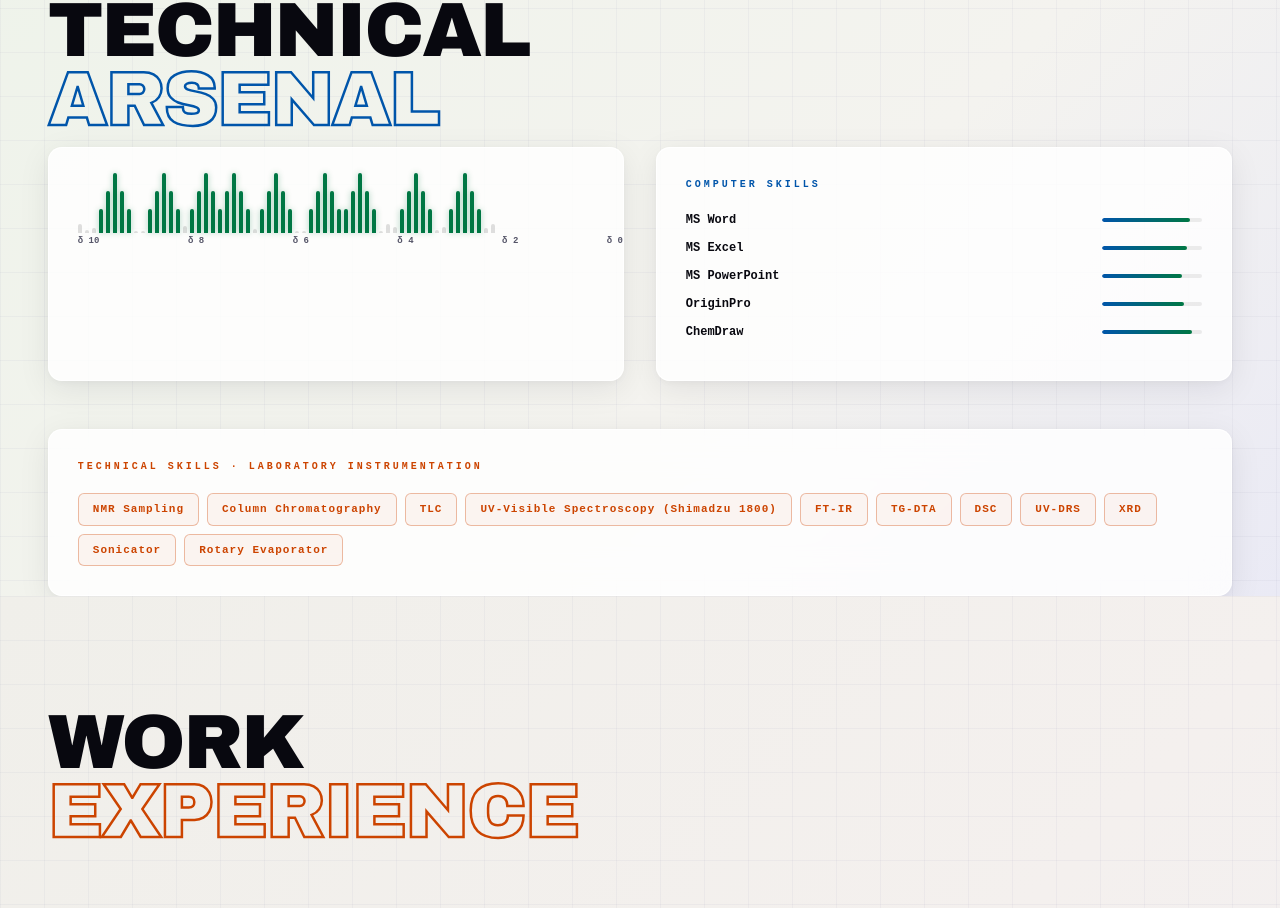
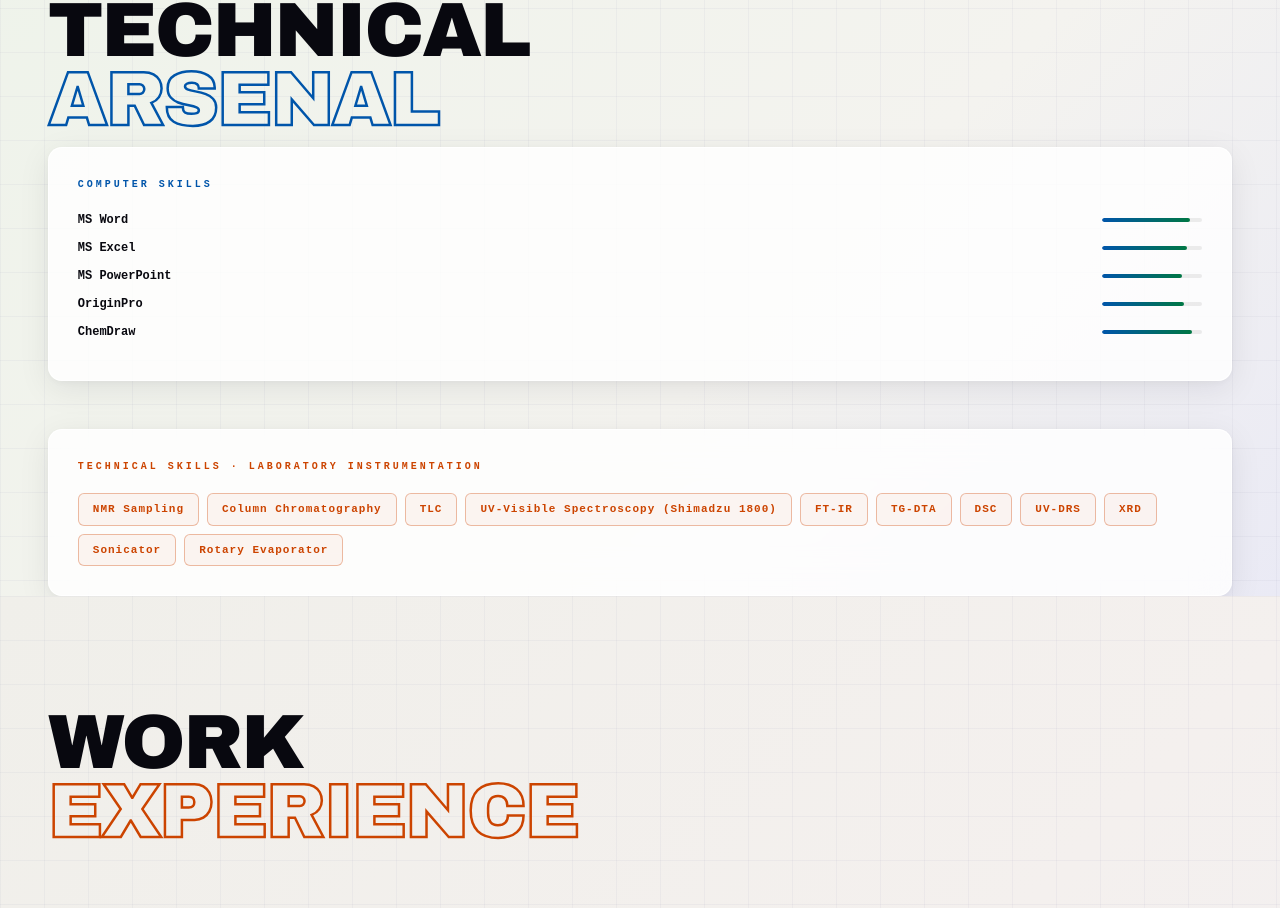
Before and after one commit to Rishabh0702-web/CLient-Portfolio, a Next.js app: page / in a window 1280 px wide. Shown: the part 2244-3152 px from the top of the page. Built offline with nearby package versions, Linux system fonts and the light colour scheme.

Commit message:
feat: remove NMR spectrum chart and clean up unused code
Adjust layout to full width for Computer Skills section.

Co-authored-by: Rishabh Gupta <206759199+Rishabh0702-web@users.noreply.github.com>

```diff
--- a/components/SkillsSection.tsx
+++ b/components/SkillsSection.tsx
@@ -11,14 +11,6 @@ const glass = {
   boxShadow:'0 8px 32px rgba(0,0,40,0.08),0 2px 8px rgba(0,0,0,0.04)',
   borderRadius:'14px',
 } as const;
-
-// Seeded pseudo-random for NMR bars — no hydration mismatch
-const prand = (seed:number) => { const x=Math.sin(seed*9301+49297)*233280; return x-Math.floor(x); };
-const PEAKS=[5,12,18,22,28,35,40,48,55];
-const NMR_BARS=Array.from({length:60},(_,i)=>{
-  const near=PEAKS.some(p=>Math.abs(i-p)<3);
-  return {h:near?Math.max(10,60-Math.min(...PEAKS.map(p=>Math.abs(i-p)))*18):prand(i)*8+2,near};
-});
 
 const COMPUTER=['MS Word','MS Excel','MS PowerPoint','OriginPro','ChemDraw'];
 
@@ -35,20 +27,7 @@ export default function SkillsSection() {
         </h2>
 
 
-        <div style={{display:'grid',gridTemplateColumns:'1fr 1fr',gap:'2rem',marginBottom:'3rem'}} className="section-reveal">
-          {/* NMR spectrum */}
-          <div style={{...glass,padding:'1.8rem',lineHeight:'0em',paddingBottom:'0px',paddingRight:'0px'}} className="slide-left-reveal">
-            <div style={{fontFamily:'monospace',fontSize:'10px',letterSpacing:'3px',color:T3,marginBottom:'0rem',fontWeight:700}}></div>
-            <div style={{display:'flex',alignItems:'flex-end',gap:'3px',height:'56px'}}>
-              {NMR_BARS.map(({h,near},i)=>(
-                <div key={i} style={{width:'4px',height:`${h}px`,background:near?G:'rgba(0,0,0,0.12)',borderRadius:'2px 2px 0 0',boxShadow:near?`0 0 6px ${G}55`:undefined,flexShrink:0}}/>
-              ))}
-            </div>
-            <div style={{display:'flex',justifyContent:'space-between',marginTop:'8px',fontFamily:'monospace',fontSize:'9px',color:T3,fontWeight:600,lineHeight:'0em'}}>
-              {['δ 10','δ 8','δ 6','δ 4','δ 2','δ 0'].map(l=><span key={l}>{l}</span>)}
-            </div>
-          </div>
-
+        <div style={{marginBottom:'3rem'}} className="section-reveal">
           {/* Computer skills */}
           <div style={{...glass,padding:'1.8rem'}} className="slide-right-reveal">
             <div style={{fontFamily:'monospace',fontSize:'10px',letterSpacing:'3px',color:B,marginBottom:'1.2rem',fontWeight:700}}>COMPUTER SKILLS</div>
```
